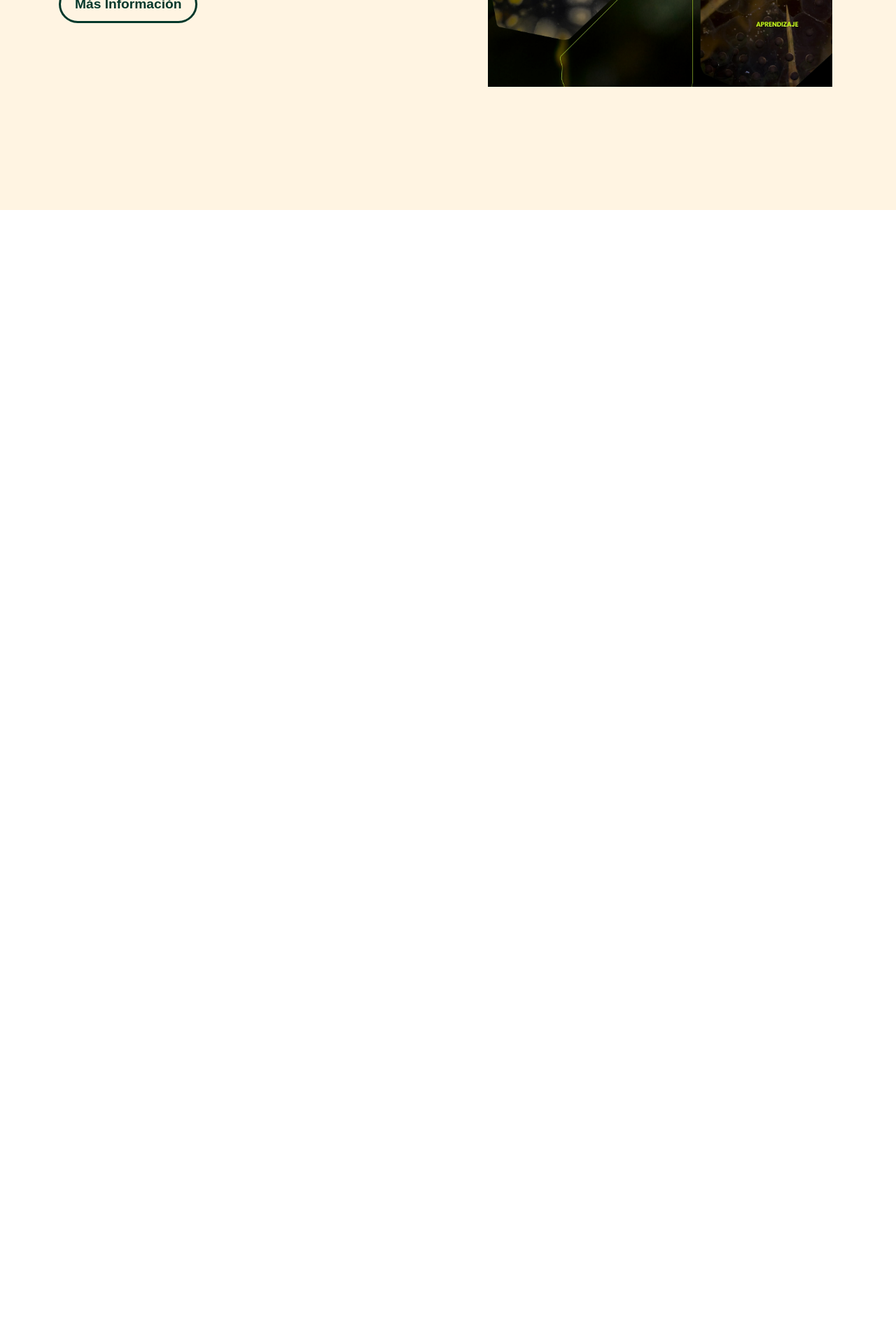
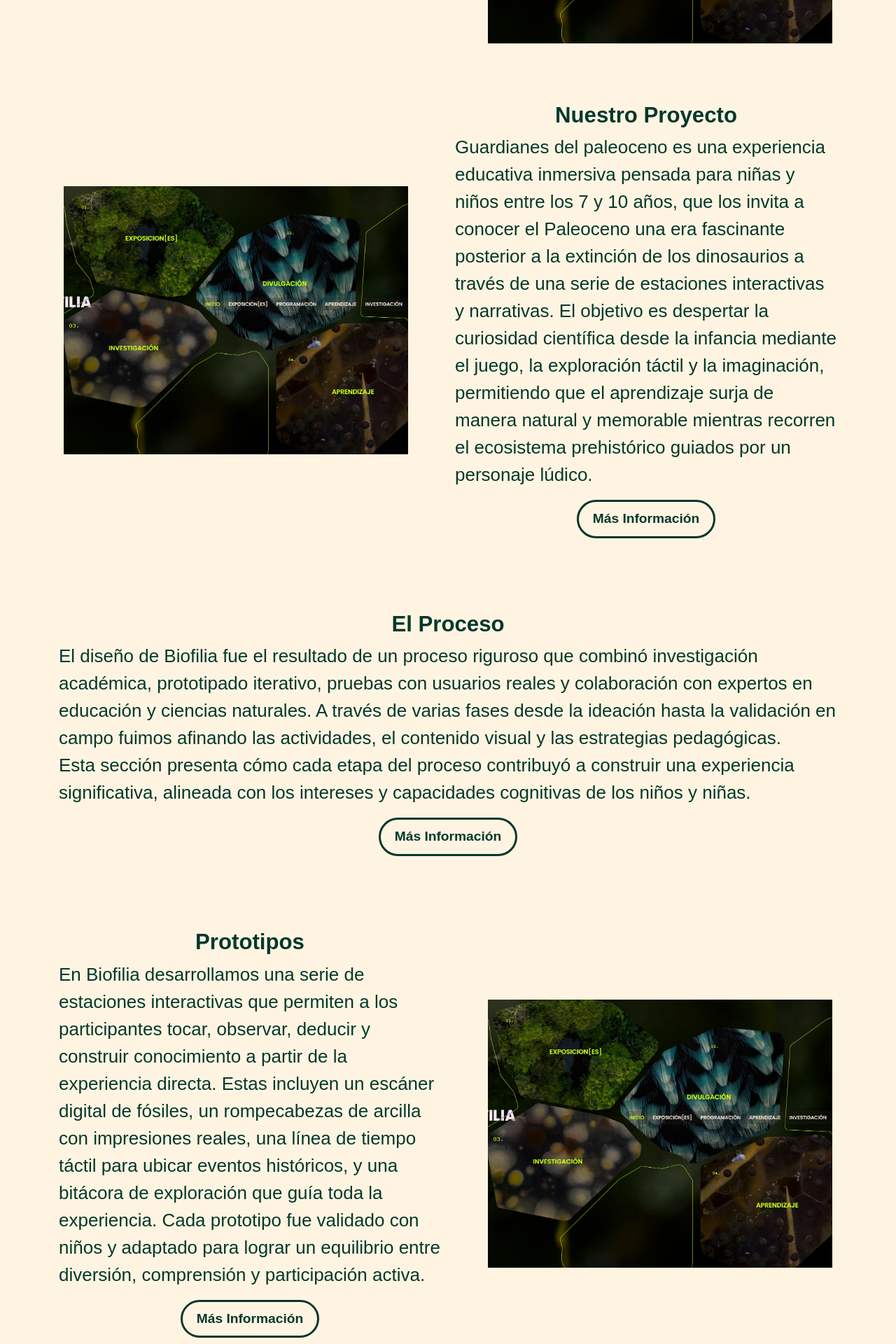
Before and after one commit to CarlosBe0305/Guardianes-del-Paleoceno, a React (Create React App) app: page / in a window 1280 px wide. Shown: the part 860-2780 px from the top of the page at 70% size. Before the commit the page ends 1198 px from the top, so only its background shows below. Built offline with nearby package versions, Linux system fonts and the light colour scheme.

Commit message:
Implement routing for HomePage and Biofilia; update NavFAB links; enhance HomePage layout with additional sections and ButtonLink components

```diff
--- a/src/App.js
+++ b/src/App.js
@@ -1,14 +1,19 @@
-
 import './App.css';
 import NavFAB from './Pages/Components/NavFAB';
 import { BrowserRouter as Router, Route, Routes } from 'react-router-dom';
 import HomePage from './Pages/HomePage';
+import Biofilia from './Pages/Biofilia';
 
 function App() {
   return (
     <div className="App">
       <NavFAB />
-      <HomePage />
+      <Router>
+        <Routes>
+          <Route path="/" element={<HomePage />} />
+          <Route path="/Biofilia" element={<Biofilia />} />
+        </Routes>
+      </Router>
     </div>
   );
 }
--- /dev/null
+++ b/src/Pages/Biofilia.js
@@ -0,0 +1,43 @@
+import { useEffect } from 'react';
+import './Biofilia.css';
+
+function Biofilia() {
+  useEffect(() => {
+    const handleScroll = () => {
+      const titleElement = document.querySelector('.Title');
+      const scrollY = window.scrollY;
+
+      // Calcula la posición en función del scroll
+      const topPosition = Math.max(-7, 130 - scrollY * 0.5); // Más cerca del borde superior
+      const leftPosition = Math.max(6, 50 - scrollY * 0.15);
+
+      // Calcula la escala en función del scroll
+      const scaleValue = Math.max(0.4, 1 - scrollY * 0.003);
+
+      // Aplica las nuevas posiciones y escala
+      titleElement.style.position = 'fixed';
+      titleElement.style.top = `${topPosition}px`;
+      titleElement.style.left = `${leftPosition}%`;
+      titleElement.style.transform = `translateX(-${Math.max(50 - scrollY * 0.5, 0)}%) scale(${scaleValue})`;
+    };
+
+    window.addEventListener('scroll', handleScroll);
+    return () => window.removeEventListener('scroll', handleScroll);
+  }, []);
+
+  return (
+    <div className="App">
+      <header className="App-header">
+        <div className="Title">
+          <img
+            src="/images/Icono Biofilia.svg"
+            alt="Biofilia Logo"
+            style={{ height: "150px", width: "auto" }}
+          />
+        </div>
+        </header>
+        </div>
+  );
+}
+
+export default Biofilia;
--- a/src/Pages/Components/NavFAB.js
+++ b/src/Pages/Components/NavFAB.js
@@ -9,7 +9,7 @@ function NavFAB() {
   return (
     <Navbar expand="lg" >
       <Container fluid className="fixed-top">
-        <Navbar.Brand href="#home" className="navbar-logo">
+        <Navbar.Brand href="/" className="navbar-logo">
           <img
             src="/images/Icono Biofilia.svg"
             alt="Biofilia Logo"
@@ -19,7 +19,7 @@ function NavFAB() {
         <Navbar.Toggle aria-controls="basic-navbar-nav" />
         <Navbar.Collapse id="basic-navbar-nav">
           <Nav className="ms-auto pe-3 navfab">
-            <Nav.Link href="#home">Biofilia</Nav.Link>
+            <Nav.Link href="/Biofilia">Biofilia</Nav.Link>
             <Nav.Link href="#link">Nuestro Proyecto</Nav.Link>
             <Nav.Link href="#link2">El Proceso</Nav.Link>
             <NavDropdown title="Experiencias" id="basic-nav-dropdown">
--- a/src/Pages/HomePage.js
+++ b/src/Pages/HomePage.js
@@ -1,6 +1,5 @@
-import React, { useEffect } from 'react';
+import { useEffect } from 'react';
 import './HomePage.css';
-import './Components/styles/NavFAB.css';
 import ButtonLink from './Components/ButtonLink';
 
 function HomePage() {
@@ -48,12 +47,95 @@ function HomePage() {
               universidades, centros de ciencia e instituciones dedicadas a la
               divulgación del conocimiento natural en Colombia.
             </p>
-            <ButtonLink>Más Información</ButtonLink>
+            <div style={{ display: 'flex', justifyContent: 'center' }}>
+              <ButtonLink>Más Información</ButtonLink>
+            </div>
           </div>
           <div className="Info-Image">
             <img src="/images/Alianza-Biofilia.jpeg" alt="Alianza Biofilia" />
 
           </div>
+        </section>
+        <section className="Info">
+          <div className="Info-Image">
+            <img src="/images/Alianza-Biofilia.jpeg" alt="Alianza Biofilia" />
+
+          </div>
+          <div className="Info-Text">
+            <h4>Nuestro Proyecto</h4>
+            <p>
+              Guardianes del paleoceno es una experiencia educativa inmersiva pensada
+              para niñas y niños entre los 7 y 10 años, que los invita a conocer el
+              Paleoceno una era fascinante posterior a la extinción de los dinosaurios
+              a través de una serie de estaciones interactivas y narrativas. El objetivo
+              es despertar la curiosidad científica desde la infancia mediante el juego,
+              la exploración táctil y la imaginación, permitiendo que el aprendizaje surja
+              de manera natural y memorable mientras recorren el ecosistema prehistórico
+              guiados por un personaje lúdico.
+            </p>
+            <div style={{ display: 'flex', justifyContent: 'center' }}>
+              <ButtonLink>Más Información</ButtonLink>
+            </div>
+          </div>
+
+        </section>
+        <section className="Info">
+          <div className="Info-Text">
+            <h4>El Proceso</h4>
+            <p>
+              El diseño de Biofilia fue el resultado de un proceso riguroso que combinó
+              investigación académica, prototipado iterativo, pruebas con usuarios reales
+              y colaboración con expertos en educación y ciencias naturales. A través de
+              varias fases desde la ideación hasta la validación en campo fuimos afinando
+              las actividades, el contenido visual y las estrategias pedagógicas. <br />
+              Esta sección presenta cómo cada etapa del proceso contribuyó a construir
+              una experiencia significativa, alineada con los intereses y capacidades
+              cognitivas de los niños y niñas.
+            </p>
+            <div style={{ display: 'flex', justifyContent: 'center' }}>
+              <ButtonLink>Más Información</ButtonLink>
+            </div>
+          </div>
+
+        </section>
+        <section className="Info">
+          <div className="Info-Text">
+            <h4>Prototipos</h4>
+            <p>
+              En Biofilia desarrollamos una serie de estaciones interactivas que permiten
+              a los participantes tocar, observar, deducir y construir conocimiento a
+              partir de la experiencia directa. Estas incluyen un escáner digital de
+              fósiles, un rompecabezas de arcilla con impresiones reales, una línea de
+              tiempo táctil para ubicar eventos  históricos, y una bitácora de exploración
+              que guía toda la experiencia. Cada prototipo fue validado con niños y adaptado
+              para lograr un equilibrio entre diversión, comprensión y participación activa.
+            </p>
+            <div style={{ display: 'flex', justifyContent: 'center' }}>
+              <ButtonLink>Más Información</ButtonLink>
+            </div>
+          </div>
+          <div className="Info-Image">
+            <img src="/images/Alianza-Biofilia.jpeg" alt="Alianza Biofilia" />
+
+          </div>
+        </section>
+        <section className="Info">
+          <div className="Info-Text">
+            <h4>Sobre Nosotros</h4>
+            <p>
+              Somos un equipo de estudiantes y profesionales de diseño, unidos por la
+              convicción de que aprender puede y debe ser una experiencia emocionante.
+              A través de Biofilia, nos propusimos acercar a los más pequeños al
+              conocimiento científico desde una perspectiva sensible, visual y
+              participativa. Creemos que sembrar la curiosidad desde edades tempranas
+              es clave para formar futuras generaciones con pensamiento crítico, amor
+              por el entorno natural y capacidad para imaginar otros mundos posibles.
+            </p>
+            <div style={{ display: 'flex', justifyContent: 'center' }}>
+              <ButtonLink>Más Información</ButtonLink>
+            </div>
+          </div>
+
         </section>
       </div>
     </div>
```
Also changed, not shown: src/Pages/Biofilia.css (added), src/Pages/Components/styles/ButtonLink.css (line endings or trailing spaces).
